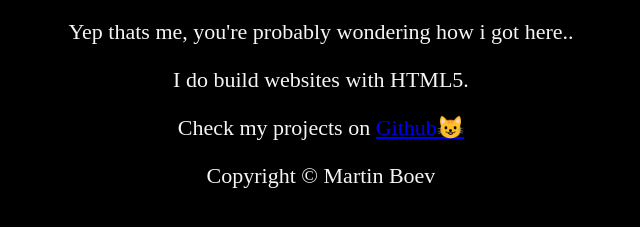
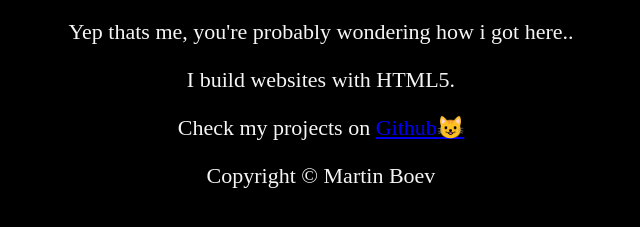
Before and after one commit to martinb9595/HTML5-Only-Projects, a plain HTML site: page Simple Portfolio/index.html in a window 1280 px wide. Shown: the part 345-572 px from the top of the page, 319-959 px from the left. Drawn offline with Linux system fonts and the light colour scheme.

Commit message:
Update index.html

```diff
--- a/Simple Portfolio/index.html
+++ b/Simple Portfolio/index.html
@@ -16,7 +16,7 @@
         <figcaption>(Aspect ratio width and heigh hell)</figcaption>
       </figure>
       <p>Yep thats me, you're probably wondering how i got here..</p>
-      <p>I do build websites with HTML5.</p>
+      <p>I build websites with HTML5.</p>
       <p>
         Check my projects on
         <a href="https://github.com/m0ney-dev/HTML5-Only-Projects">Github😺</a>
```
